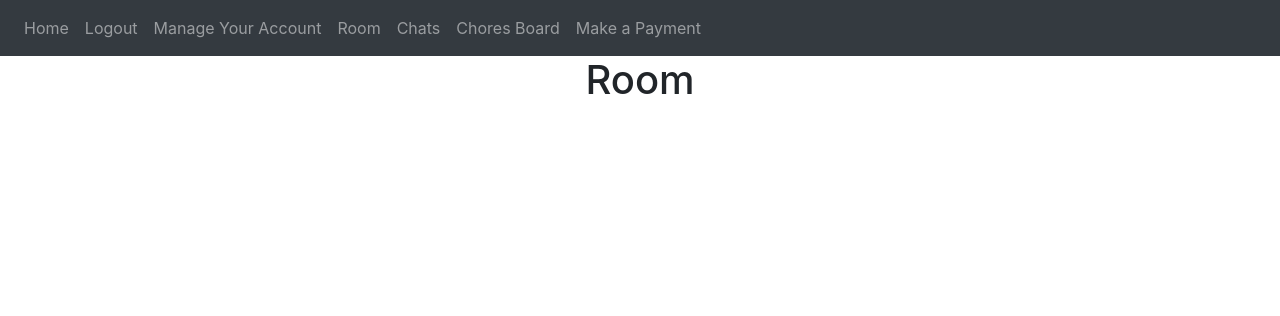
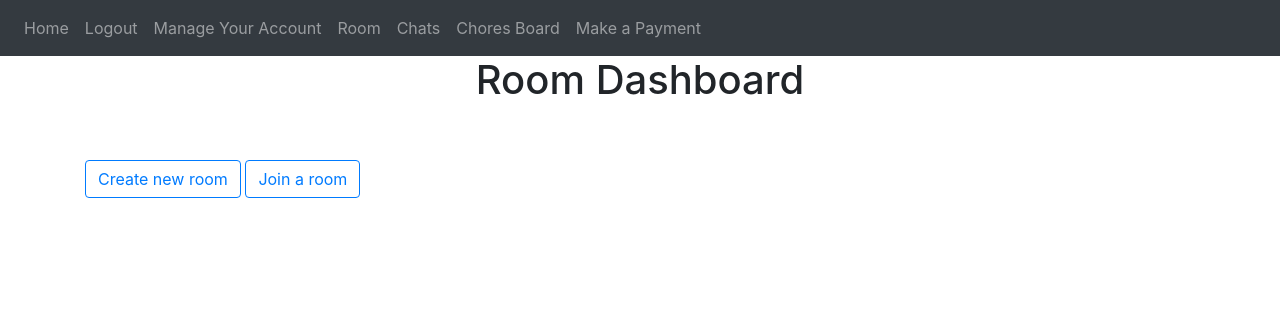
Before and after one commit to Nathanlenk/GroupGeniusPrime, a Flask app: page /room in a window 1280 px wide. Shown: the top 316 px of the page. Run offline with Flask 2, Linux system fonts and the light colour scheme; the visitor is signed in with stand-in values (Sample User, id 1); data comes from the database, SQL or seed files in the repository; data that the repository does not hold is empty; some libraries are stand-ins or nearby versions.

Commit message:
Add Room Functions
Add Room Functions:
- Room Creation
- Room Joining
- Room Dashboard
- Room Management
- Admin/User Privileges

```diff
--- /dev/null
+++ b/requirements.txt
@@ -0,0 +1,6 @@
+Flask==2.0.2
+gunicorn==20.1.0
+Flask-SQLAlchemy==2.5.1
+SQLAlchemy==1.4.25
+Werkzeug==2.0.2
+flask-login
--- a/website/__init__.py
+++ b/website/__init__.py
@@ -15,10 +15,13 @@ def create_app():
 
     from .views import views
     from .auth import auth
+    from .room import room
+
     app.register_blueprint(views, url_prefix='/')
     app.register_blueprint(auth, url_prefix='/')
+    app.register_blueprint(room, url_prefix='/')
 
-    from .models import User, Note
+    from .models import User, Note, Room, Chore
     create_database(app)
 
     login_manager = LoginManager()
--- a/website/auth.py
+++ b/website/auth.py
@@ -1,5 +1,5 @@
 from flask import Blueprint, render_template, request, flash, redirect, url_for
-from .models import User
+from .models import User, Room, Chore
 from werkzeug.security import generate_password_hash, check_password_hash
 from . import db
 from flask_login import login_user, login_required, logout_user, current_user
@@ -20,9 +20,9 @@ def login():
                 login_user(user, remember=True)
                 return redirect(url_for('views.home'))
             else:
-                flash('Incorrect password, try again.', category='error')
+                flash('Incorrect Password or Email, please try again.', category='error')
         else:
-            flash('Email does not exist.', category='error')
+            flash('Incorrect Password or Email, please try again.', category='error')
 
     return render_template("login.html", user=current_user)
 
@@ -81,7 +81,7 @@ def manage_account():
         user = User.query.filter_by(email=email).first()
         if user:
             flash('Email already exists.', category='error')
-        elif email and len(email) < 4:
+        elif email and len(email) < 5:
             flash('Email must be greater than 3 characters.', category='error')
         elif firstName and len(firstName) < 2:
             flash('First name must be greater then 1 character.', category='error')
@@ -109,21 +109,19 @@ def manage_account():
     return render_template("manage_account.html", user=current_user)
 
 
-@auth.route('/room')
-def room():
-    return render_template("room.html", user=current_user)
-
-
 @auth.route('/chats')
+@login_required
 def chats():
     return render_template("chats.html", user=current_user)
 
 
 @auth.route('/chores-board')
+@login_required
 def chores_board():
     return render_template("chore_board.html", user=current_user)
 
 
 @auth.route('/make-payment')
+@login_required
 def make_payment():
     return render_template("make_payment.html", user=current_user)
--- /dev/null
+++ b/website/room.py
@@ -0,0 +1,119 @@
+from flask import Blueprint, render_template, request, flash, redirect, url_for
+from .models import User, Room, Chore
+from werkzeug.security import generate_password_hash, check_password_hash
+from . import db
+from flask_login import login_user, login_required, logout_user, current_user
+import random
+import string
+
+room = Blueprint('room', __name__)
+
+
+
+@room.route('/room', methods=['GET', 'POST'])
+@login_required
+def room_dashboard():
+
+    current_room_id = current_user.room_id
+    current_room = Room.query.filter_by(id=current_room_id).first()
+
+    return render_template("room.html",user=current_user, room=current_room)
+
+
+@room.route('/room-creation', methods=['GET', 'POST'])
+@login_required
+def room_creation():
+    numbers = string.digits
+    texts = string.ascii_uppercase
+    invitation_code=''
+    for i in range(5):
+        invitation_code += random.choice(numbers)
+        invitation_code += random.choice(texts)
+    if request.method == 'POST':
+        roomName = request.form.get('roomName')
+        roomCapacity = request.form.get('roomCapacity')
+
+    room = Room.query.filter_by(roomName=roomName).first()
+    if room:
+        flash('Room name already exists. Please pick another one.', category='error')
+    elif len(roomName) < 3:
+        flash('Room name must be greater than 2 characters.', category='error')
+    elif len(roomName) > 99:
+        flash('Your room name is too long!', category='error')
+    elif int(roomCapacity) < 2:
+        flash('Room capacity must be greater than 1.', category='error')
+    else:
+        new_room = Room(roomName=roomName, roomCapacity=int(roomCapacity), admin_id=current_user.id, budget=0, invitation_code=invitation_code)
+        db.session.add(new_room)
+        db.session.commit()
+        flash('Room created!', category='success')
+        current_room = Room.query.filter_by(roomName=roomName).first()
+        current_user.room_id = current_room.id
+        db.session.commit()
+        return render_template("room.html", user=current_user,room=current_room)
+
+    return render_template("room_creation.html", user=current_user)
+
+@room.route('/room-joining', methods=['GET', 'POST'])
+@login_required
+def room_joining():
+    if request.method == 'POST':
+        roomName = request.form.get('roomName')
+        invitation_code = request.form.get('invitation_code')
+    roomSearch = Room.query.filter_by(roomName=roomName).first()
+
+    if roomSearch:
+        if invitation_code == roomSearch.invitation_code:
+            flash(f'Joined! {roomSearch.roomName}', category='success')
+            current_user.room_id = roomSearch.id
+            db.session.commit()
+        else:
+            flash('Please re-check your invitation code')
+    else:
+        flash('There is no room with that name', category='error')
+        return render_template("room_joining.html", user=current_user)
+
+
+
+    return render_template("room.html", user=current_user, room=roomSearch)
+
+@room.route('/room-management', methods=['GET', 'POST'])
+@login_required
+def room_management():
+    if request.method == 'POST':
+        roomName = request.form.get('roomName')
+        roomCapacity = request.form.get('roomCapacity')
+        roomBudget = request.form.get('budget')
+        invitation_code = request.form.get('invitation_code')
+    room=Room.query.filter_by(roomName=roomName).first()
+    current_room = Room.query.filter_by(id=current_user.room_id).first()
+
+    if room:
+        flash('Room name already exists', category='error')
+    elif roomName and len(roomName) < 3:
+        flash('Room name must be greater than 2 characters.', category='error')
+    elif roomName and len(roomName) > 99:
+        flash('Your room name is too long!', category='error')
+    elif roomCapacity and int(roomCapacity) < 2:
+        flash('Room capacity must be greater than 1.', category='error')
+    elif roomBudget and int(roomBudget) < 0:
+        flash('Room budget must be greater than 0.', category='error')
+    elif invitation_code and len(invitation_code) < 2:
+        flash('Invitation code is too short', category='error')
+    else:
+        if roomName:
+            current_room.roomName = roomName
+            flash('Room name updated', category='success')
+        if roomCapacity:
+            current_room.roomCapacity = roomCapacity
+            flash('Room capacity updated', category='success')
+        if roomBudget:
+            current_room.roomBudget = roomBudget
+            flash('Room budget updated', category='success')
+        if invitation_code:
+            current_room.invitation_code = invitation_code
+            flash('Room invitation code updated', category='success')
+        db.session.commit()
+        #current_room = Room.query.filter_by(roomName=room.roomName).first()
+
+    return render_template("room_management.html", user=current_user)
--- a/website/templates/home.html
+++ b/website/templates/home.html
@@ -2,5 +2,5 @@
 
 {% block content %}
 <h1 align = "center">Dashboard</h1>
-<p align="center"> Hi, {{ current_user.firstName }} {{ current_user.lastname }}! </p>
+<h2 align="center"> Hi, {{ user.firstName }} {{ user.lastname }}! </h2>
 {% endblock %}
--- a/website/templates/room.html
+++ b/website/templates/room.html
@@ -1,6 +1,62 @@
-{% extends "base.html" %}{% block title %}Room{% endblock %}
+{% extends "base.html" %}{% block title %}Room Dashboard{% endblock %}
 
 {% block content %}
-<h1 align = "center">Room</h1>
+
+
+<h1 align = "center">Room Dashboard</h1>
+<br>
+<br>
+
+{%if user.room_id is none%}
+<button type="button" class="btn btn-outline-primary" onclick="window.location.href='{{ url_for( 'room.room_creation') }}';">Create new room</button>
+<button type="button" class="btn btn-outline-primary" onclick="window.location.href='{{ url_for( 'room.room_joining') }}';">Join a room</button>
+
+{% else %}
+<h2 align = "center">{{ room.roomName }}</h1>
+
+{%if user.id == room.admin_id%}
+<button type="button" class="btn btn-outline-primary" onclick="window.location.href='{{ url_for( 'room.room_management') }}';">Room Management</button>
+{% endif %}
+
+<br>
+<br>
+
+<h2 align="left">Members</h1>
+<ul class="list-group" id="users">
+  {% for user in room.users %}
+  {%if room.admin_id == user.id%}
+  <div>
+  <li class="list-group-item list-group-item-action list-group-item-primary">
+  	{{ user.firstName }} {{ user.lastname }} <span class="badge badge-primary badge-pill">Admin</span>
+  </li>
+  </div>
+  {% else %}
+  <div>
+  <li class="list-group-item list-group-item-action list-group-item-info">
+    {{ user.firstName }} {{ user.lastname }}
+  </li>
+  </div>
+</ul>
+  {% endif %}
+  {% endfor %}
+<br>
+<br>
+  {%if user.id == room.admin_id%}
+  <p>
+  <a class="btn btn-primary" data-toggle="collapse" href="#collapseExample" role="button" aria-expanded="false" aria-controls="collapseExample">
+    Click to see the invitation code
+  </a>
+</p>
+<div class="collapse" id="collapseExample">
+  <div class="card card-body" >
+    {{room.invitation_code}}
+  </div>
+</div>
+
+
+  {% endif %}
+  {% endif %}
+
+
 
 {% endblock %}
```
Also changed, not shown: website/models.py (+12 -9 lines), website/templates/room_creation.html (added, +26 -0 lines), website/templates/room_joining.html (added, +36 -0 lines), website/templates/room_management.html (added, +55 -0 lines), website/views.py (+15 -0 lines).
